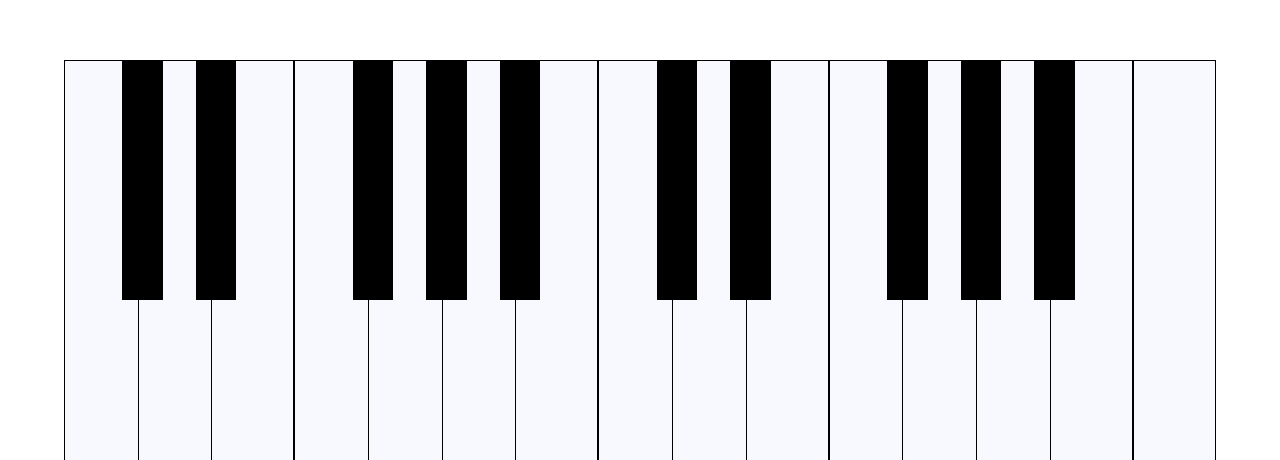
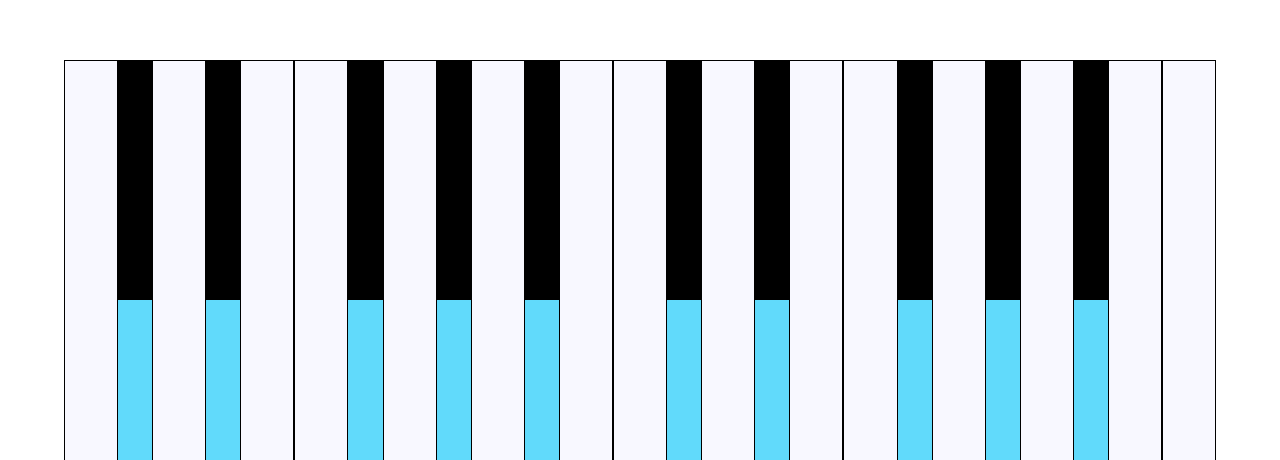
Before and after one commit to seaweber/Bryte, a React (Create React App) app: page / in a window 1280 px wide. Shown: the part 340-800 px from the top of the page. Built offline with nearby package versions, Linux system fonts and the light colour scheme.

Commit message:
Merge branch 'master' of https://github.iu.edu/seaweber/Bryte
# Conflicts:
#	.gitignore
#	README.md

```diff
--- a/src/styles/PianoKeyboard.css
+++ b/src/styles/PianoKeyboard.css
@@ -17,8 +17,10 @@
     position: relative;
     border: solid black 1px;
     z-index: 1;
-    width: 100.8px;
-    margin: 0 auto 0 auto;
+    /*width: 100.8px;*/
+    width: 6.67%;
+    /*margin: 0 auto 0 auto;*/
+    border-collapse: collapse;
 }
 
 .blackKey {
@@ -26,6 +28,6 @@
     z-index: 2;
     max-height: 60%;
 
-    margin: 0 -25.2px 0 -25.2px;
-
+    /*margin: 0 -25.2px 0 -25.2px;*/
+    border-collapse: collapse;
 }
```
